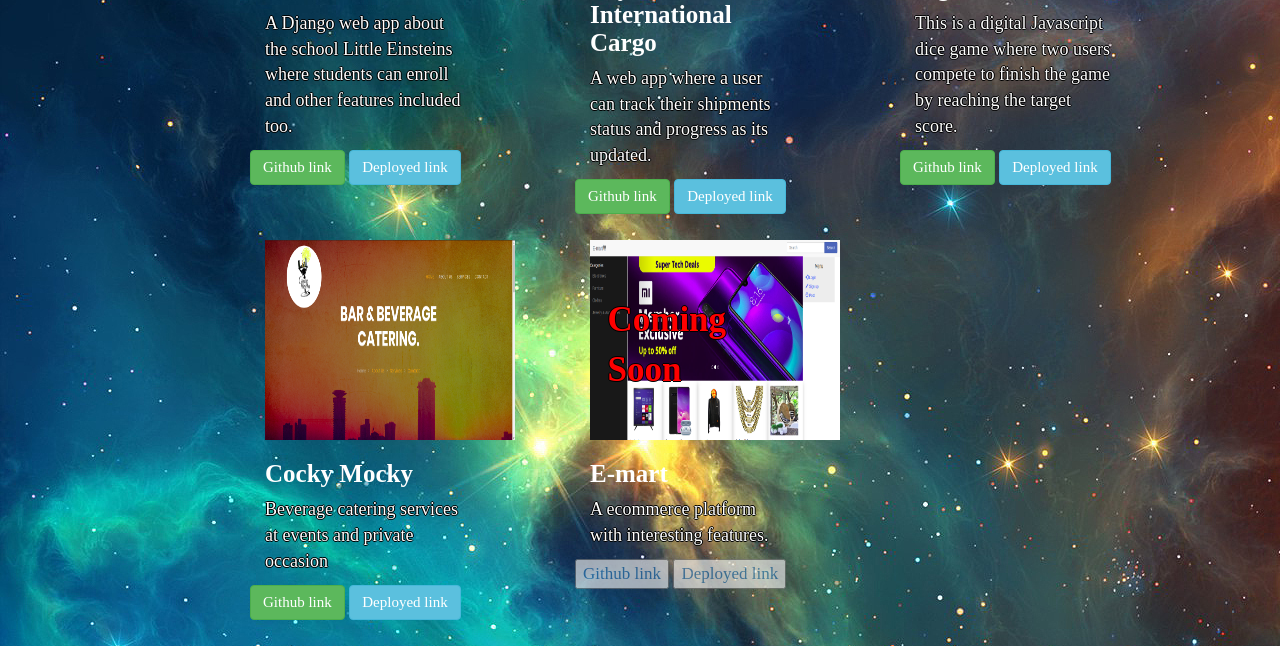
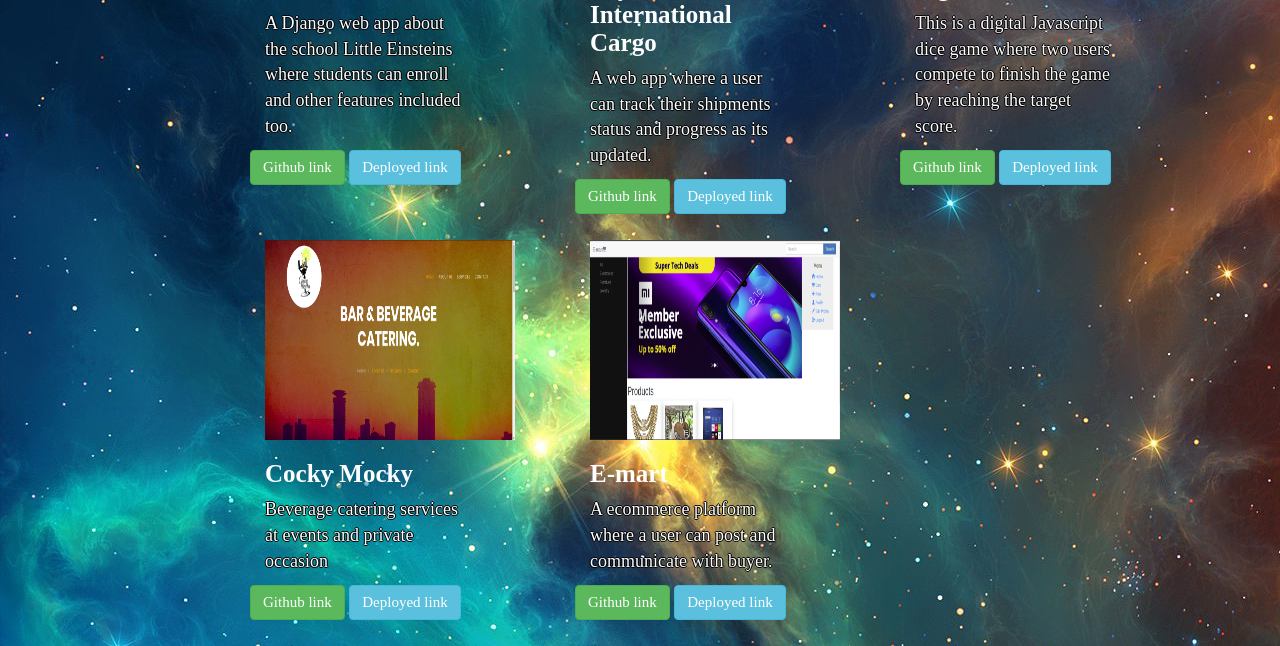
Before and after one commit to vincentmuya/vincentmuya.github.io, a Django app: page /projects/ in a window 1280 px wide. Shown: the part 379-1025 px from the top of the page. Run offline with Django 3.2, Linux system fonts and the light colour scheme; some libraries are stand-ins or nearby versions; some web fonts are replaced.

```diff
--- a/muya/templates/projects.html
+++ b/muya/templates/projects.html
@@ -75,14 +75,13 @@
 
   <div class="col-md-4">
     <div class="card" style="width: 20rem;">
-      <a href="#" ><img class="card-img-top" id="soon" src="/static/img/emart.png" alt=Card image cap height="200px" width="250px"></a>
-      <div class="centered">Coming Soon</div>
+      <a href="https://ecomart.herokuapp.com" target="_blank"><img class="card-img-top" src="/static/img/ecomart.png" alt=Card image cap height="200px" width="250px"></a>
       <div class="card-body">
         <h3 class="card-title"><strong>E-mart</strong></h3>
-        <p class="card-text">A ecommerce platform with interesting features.</p>
+        <p class="card-text">A ecommerce platform where a user can post and communicate with buyer.</p>
         <div class="row">
-          <a href="#" ><button class="button disabled" type="button" name="button">Github link</button></a>
-          <a href="#" ><button class="button disabled" type="button" name="button">Deployed link</button></a>
+          <a href="https://github.com/vincentmuya/ecommerce" target="_blank"><button class="btn btn-success" type="button" name="button">Github link</button></a>
+          <a href="https://ecomart.herokuapp.com" target="_blank"><button class="btn btn-info" type="button" name="button">Deployed link</button></a>
         </div>
       </div>
     </div>
@@ -123,24 +122,10 @@
     font-size: 25px;
     text-shadow: -1px 0 black, 0 1px black, 1px 0 black, 0 -1px black;
   }
-  .centered {
-  position: absolute;
-  top: 30%;
-  left: 40%;
-  transform: translate(-50%, -50%);
-  font-weight: 900;
-  color: red;
-  font-size: 35px;
-  text-shadow: -1px 0 black, 0 1px black, 1px 0 black, 0 -1px black;
-  cursor: not-allowed;
-}
 .button.disabled {
   opacity: 0.65;
   cursor: not-allowed;
   font-size: 17px;
-}
-#soon{
-  cursor: not-allowed;
 }
   @media screen and (max-width: 650px) {
     h1{font-size: 45px;
```
Also changed, not shown: static/img/ecomart.png (added), static/img/emart.png (deleted).
